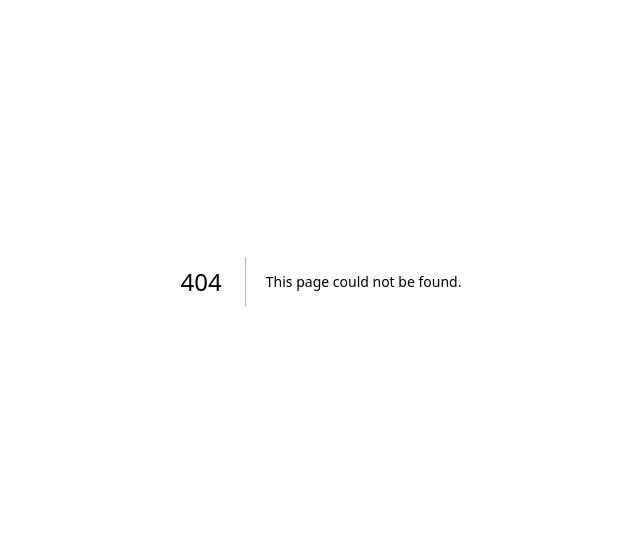
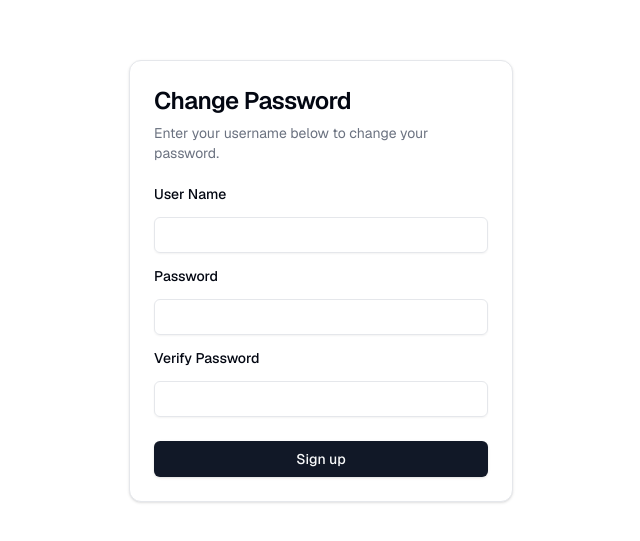
Before and after one commit to seifmegahed/daftar, a Next.js app: page /change-password in a window 1280 px wide. Before the commit this address had no page. Shown: the part 119-660 px from the top of the page, without its empty margins (319-959 px from the left). Built offline with nearby package versions, Linux system fonts and the light colour scheme; no server answers.

Commit message:
impl pages for login and change password

```diff
--- /dev/null
+++ b/src/app/change-password/page.tsx
@@ -0,0 +1,90 @@
+"use client";
+
+import { useForm } from "react-hook-form";
+import { zodResolver } from "@hookform/resolvers/zod";
+
+import { defaultValues, schema, type ChangePasswordFormType } from "./schema";
+import { changePasswordAction } from "@/server/actions/auth/change-password";
+
+import { Button } from "@/components/ui/button";
+import {
+  Card,
+  CardContent,
+  CardDescription,
+  CardFooter,
+  CardHeader,
+  CardTitle,
+} from "@/components/ui/card";
+import { Form, FormField, FormItem, FormMessage } from "@/components/ui/form";
+import { Input } from "@/components/ui/input";
+import { Label } from "@/components/ui/label";
+
+export default function LoginForm() {
+  const form = useForm<ChangePasswordFormType>({
+    resolver: zodResolver(schema),
+    defaultValues: defaultValues,
+  });
+
+  const onSubmit = (data: ChangePasswordFormType) => {
+    changePasswordAction(data)
+      .then(() => console.log("Password changed"))
+      .catch((error) => console.error("Error changing password:", error));
+  };
+
+  return (
+    <div className="flex h-screen w-screen items-center justify-center">
+      <Card className="w-full max-w-sm">
+        <Form {...form}>
+          <form onSubmit={form.handleSubmit(onSubmit)}>
+            <CardHeader>
+              <CardTitle className="text-2xl">Change Password</CardTitle>
+              <CardDescription>
+                Enter your username below to change your password.
+              </CardDescription>
+            </CardHeader>
+            <CardContent className="grid gap-4">
+              <FormField
+                control={form.control}
+                name="username"
+                render={({ field }) => (
+                  <FormItem className="grid gap-2">
+                    <Label htmlFor="username">User Name</Label>
+                    <Input id="username" type="username" {...field} />
+                    <FormMessage />
+                  </FormItem>
+                )}
+              />
+              <FormField
+                control={form.control}
+                name="password"
+                render={({ field }) => (
+                  <FormItem className="grid gap-2">
+                    <Label htmlFor="password">Password</Label>
+                    <Input id="password" type="password" {...field} />
+                    <FormMessage />
+                  </FormItem>
+                )}
+              />
+              <FormField
+                control={form.control}
+                name="verifyPassword"
+                render={({ field }) => (
+                  <FormItem className="grid gap-2">
+                    <Label htmlFor="verify-password">Verify Password</Label>
+                    <Input id="verify-password" type="password" {...field} />
+                    <FormMessage />
+                  </FormItem>
+                )}
+              />
+            </CardContent>
+            <CardFooter>
+              <Button className="w-full" type="submit">
+                Sign up
+              </Button>
+            </CardFooter>
+          </form>
+        </Form>
+      </Card>
+    </div>
+  );
+}
--- /dev/null
+++ b/src/app/login/page.tsx
@@ -0,0 +1,37 @@
+import { Button } from "@/components/ui/button";
+import {
+  Card,
+  CardContent,
+  CardDescription,
+  CardFooter,
+  CardHeader,
+  CardTitle,
+} from "@/components/ui/card";
+import { Input } from "@/components/ui/input";
+import { Label } from "@/components/ui/label";
+
+export default function LoginForm() {
+  return (
+    <Card className="w-full max-w-sm">
+      <CardHeader>
+        <CardTitle className="text-2xl">Login</CardTitle>
+        <CardDescription>
+          Enter your email below to login to your account.
+        </CardDescription>
+      </CardHeader>
+      <CardContent className="grid gap-4">
+        <div className="grid gap-2">
+          <Label htmlFor="email">Email</Label>
+          <Input id="email" type="email" placeholder="m@example.com" required />
+        </div>
+        <div className="grid gap-2">
+          <Label htmlFor="password">Password</Label>
+          <Input id="password" type="password" required />
+        </div>
+      </CardContent>
+      <CardFooter>
+        <Button className="w-full">Sign in</Button>
+      </CardFooter>
+    </Card>
+  );
+}
```
